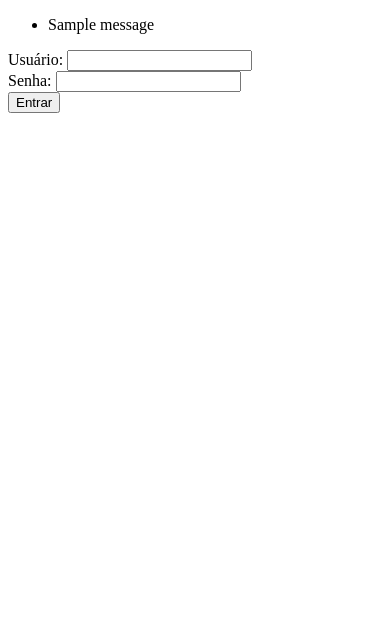
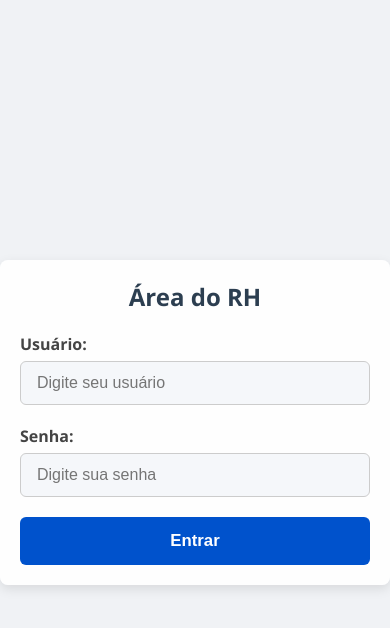
Before and after one commit to AlvaroMayF/satisfa-o, a Flask app: page /admin/login in a window 390 px wide. Shown: the top 628 px of the page. Run offline with Flask 3, Linux system fonts and the light colour scheme; tables that the repository leaves empty hold one stand-in row (values such as "Sample post"); one stand-in notice (Sample message) is shown.

Commit message:
protecao de rotas rh/admin

```diff
--- a/app.py
+++ b/app.py
@@ -1,52 +1,58 @@
 import os
 import sqlite3
 from datetime import datetime
+from functools import wraps
 from flask import (
-    Flask, render_template, request, redirect,
-    url_for, session, flash
+    Flask, render_template, request,
+    redirect, url_for, session, flash
 )
 
-app = Flask(__name__)
-# Secret key for sessions & flash messages
-app.secret_key = os.getenv('FLASK_SECRET_KEY', 'uma_string_bem_grande_e_dificil_de_adivinhar')
-
-# Path to your SQLite database
+# ------------------------------------------------------------------------------
+# Configurações iniciais
+# ------------------------------------------------------------------------------
+app = Flask(__name__, template_folder='templates')
+app.secret_key = os.getenv('FLASK_SECRET_KEY',
+                          'uma_string_bem_grande_e_dificil_de_adivinhar')
 DATABASE = 'survey.db'
-
 
 def get_db_connection():
     conn = sqlite3.connect(DATABASE)
     conn.row_factory = sqlite3.Row
     return conn
 
+# ------------------------------------------------------------------------------
+# Decorator para proteger rotas admin
+# ------------------------------------------------------------------------------
+def admin_login_required(f):
+    @wraps(f)
+    def decorated_view(*args, **kwargs):
+        if not session.get('admin_logged_in'):
+            return redirect(url_for('admin_login'))
+        return f(*args, **kwargs)
+    return decorated_view
 
-# -----------------------------
-#  Helpers / Template Filters
-# -----------------------------
-
+# ------------------------------------------------------------------------------
+# Filtro Jinja para formatar datas
+# ------------------------------------------------------------------------------
 @app.template_filter('format_datetime')
 def format_datetime(value):
-    """Format a SQL datetime string into 'DD/MM/YYYY HH:MM'."""
     if not value:
         return ''
     dt = datetime.strptime(value, "%Y-%m-%d %H:%M:%S")
     return dt.strftime("%d/%m/%Y %H:%M")
 
-
-# -----------------------------
-#  COLABORADOR – Login & Pesquisa
-# -----------------------------
-
+# ------------------------------------------------------------------------------
+# ROTA: Login do colaborador
+# ------------------------------------------------------------------------------
 @app.route('/', methods=['GET', 'POST'])
 def login():
     error = None
     if request.method == 'POST':
-        cpf = request.form.get('cpf', '').strip()
-        dob = request.form.get('data_nascimento', '').strip()
+        cpf = request.form.get('cpf','').strip()
+        dob = request.form.get('data_nascimento','').strip()
 
-        # Simple CPF validation
         if not cpf.isdigit():
-            error = 'Informe o CPF apenas com números.'
+            error = 'Use somente números no CPF.'
         else:
             conn = get_db_connection()
             user = conn.execute(
@@ -56,157 +62,189 @@ def login():
             conn.close()
 
             if not user:
-                error = 'Dados inválidos.'
+                error = 'CPF ou data incorretos.'
             elif user['respondeu']:
                 error = 'Você já respondeu à pesquisa.'
             else:
-                # store user in session and go to first question
                 session.clear()
                 session['user_id'] = user['id']
-                return redirect(url_for('pesquisa', user_id=user['id']))
+                return redirect(url_for('pesquisa', question_id=1))
 
     return render_template('login/login.html', error=error)
 
-
-@app.route('/pesquisa/<int:user_id>', methods=['GET', 'POST'])
-def pesquisa(user_id):
-    # Protect this route: only logged in users can proceed
-    if session.get('user_id') != user_id:
+# ------------------------------------------------------------------------------
+# ROTA: Pesquisa (protegida)
+# ------------------------------------------------------------------------------
+@app.route('/pesquisa/<int:question_id>', methods=['GET','POST'])
+def pesquisa(question_id):
+    if 'user_id' not in session:
         return redirect(url_for('login'))
 
     conn = get_db_connection()
-    # fetch the question text & type from a legacy table or dynamic form_questions
-    question = conn.execute(
-        'SELECT * FROM form_questions WHERE id = ?', (user_id,)
+    q = conn.execute(
+        'SELECT * FROM form_questions WHERE id = ?',
+        (question_id,)
     ).fetchone()
-    # If no question found, redirect back to login
-    if question is None:
+
+    if not q:
         conn.close()
+        flash('Pergunta não encontrada.')
         return redirect(url_for('login'))
 
     if request.method == 'POST':
         answer = request.form.get('answer')
-        # save into a new responses table for dynamic form
+        # grava o envio geral
         conn.execute(
-            'INSERT INTO response_answers (response_id, question_id, answer) VALUES ('
-            '(SELECT id FROM responses WHERE cpf = ?), ?, ?)',
-            (session['user_id'], user_id, answer)
+            'INSERT INTO responses (cpf, submitted_at) VALUES (?, ?)',
+            (session['user_id'], datetime.now())
+        )
+        resp_id = conn.execute('SELECT last_insert_rowid()').fetchone()[0]
+        # grava a resposta individual
+        conn.execute(
+            'INSERT INTO response_answers '
+            '(response_id, question_id, answer) VALUES (?, ?, ?)',
+            (resp_id, question_id, answer)
+        )
+        conn.execute(
+            'UPDATE colaboradores SET respondeu = 1 WHERE id = ?',
+            (session['user_id'],)
         )
         conn.commit()
+
+        # próximo id
+        nxt = conn.execute(
+            'SELECT id FROM form_questions WHERE id > ? ORDER BY id LIMIT 1',
+            (question_id,)
+        ).fetchone()
         conn.close()
-        flash('Resposta registrada!')
-        # find next question
-        next_q = conn.execute(
-            'SELECT id FROM form_questions WHERE id > ? ORDER BY id LIMIT 1',
-            (user_id,)
-        ).fetchone()
-        if next_q:
-            return redirect(url_for('pesquisa', user_id=next_q['id']))
-        # if no more questions, mark colaborador as responded
-        conn = get_db_connection()
-        conn.execute(
-            'UPDATE colaboradores SET respondeu = 1 WHERE id = ?',
-            (user_id,)
-        )
-        conn.commit()
-        conn.close()
-        session.clear()
-        return render_template('login/thank_you.html')
 
-    # For GET, fetch options for this question
-    options = conn.execute(
+        if nxt:
+            return redirect(url_for('pesquisa', question_id=nxt['id']))
+        flash('Obrigado! Pesquisa concluída.')
+        return redirect(url_for('login'))
+
+    opts = conn.execute(
         'SELECT * FROM form_options WHERE question_id = ?',
-        (user_id,)
+        (question_id,)
     ).fetchall()
     conn.close()
-    return render_template(
-        'pesquisa.html',
-        question=question,
-        options=options
-    )
+    return render_template('pesquisa.html', question=q, options=opts)
 
-
-# -----------------------------
-#  ADMIN – Login, Painel & Logout
-# -----------------------------
-
-@app.route('/admin/login', methods=['GET', 'POST'])
+# ------------------------------------------------------------------------------
+# ROTA: Login do RH/Admin
+# ------------------------------------------------------------------------------
+@app.route('/admin/login', methods=['GET','POST'])
 def admin_login():
-    # If already logged in, go straight to /admin
-    if session.get('admin_logged_in'):
-        return redirect(url_for('admin'))
-
     error = None
     if request.method == 'POST':
-        cpf = request.form.get('cpf', '').strip()
-        dob = request.form.get('data_nascimento', '').strip()
+        username = request.form.get('username','').strip()
+        password = request.form.get('password','').strip()
 
-        # simple validation
-        if not cpf.isdigit():
-            error = 'Use somente números no campo CPF.'
-        # authorized RH users hard-coded
-        elif (cpf == '12345678900' and dob == '1980-05-15') \
-             or (cpf == '98765432100' and dob == '1975-10-30'):
+        conn = get_db_connection()
+        admin = conn.execute(
+            'SELECT * FROM admins WHERE username = ?',
+            (username,)
+        ).fetchone()
+        conn.close()
+
+        if not admin:
+            error = 'Usuário não cadastrado.'
+        elif password != admin['password']:
+            error = 'Senha incorreta.'
+        else:
             session.clear()
             session['admin_logged_in'] = True
-            return redirect(url_for('admin'))
-        else:
-            error = 'Credenciais inválidas para o RH.'
+            return redirect(url_for('admin_panel'))
 
     return render_template('login/admin_login.html', error=error)
 
-
-@app.route('/admin')
-def admin():
-    if not session.get('admin_logged_in'):
-        return redirect(url_for('admin_login'))
-
-    conn = get_db_connection()
-    # fetch all historic responses
-    respostas = conn.execute(
-        'SELECT r.*, c.nome FROM response_answers r '
-        'JOIN responses s ON r.response_id = s.id '
-        'JOIN colaboradores c ON s.cpf = c.cpf '
-        'ORDER BY s.submitted_at DESC'
-    ).fetchall()
-
-    # calculate averages for each question
-    medias = []
-    for i in range(1, 12):
-        col = f"resposta{i}"
-        avg = conn.execute(
-            f"SELECT AVG(CAST({col} AS FLOAT)) as media FROM response_answers"
-        ).fetchone()['media']
-        medias.append(round(avg, 2) if avg is not None else 0)
-    conn.close()
-
-    return render_template('admin/admin.html', respostas=respostas, medias=medias)
-
-
 @app.route('/admin/logout')
+@admin_login_required
 def admin_logout():
     session.clear()
     return redirect(url_for('admin_login'))
 
+# ------------------------------------------------------------------------------
+# ROTA: Painel Admin
+# ------------------------------------------------------------------------------
+@app.route('/admin')
+@admin_login_required
+def admin_panel():
+    conn = get_db_connection()
+    medias = conn.execute('''
+        SELECT q.id,
+               q.question_text AS text,
+               AVG(CAST(a.answer AS REAL)) AS avg_answer
+        FROM form_questions q
+        LEFT JOIN response_answers a
+          ON a.question_id = q.id
+        GROUP BY q.id
+        ORDER BY q.id
+    ''').fetchall()
 
-# -----------------------------
-#  ERRO HANDLERS
-# -----------------------------
+    respostas = conn.execute('''
+        SELECT r.id, r.submitted_at
+        FROM responses r
+        ORDER BY r.submitted_at DESC
+    ''').fetchall()
+    conn.close()
 
+    return render_template('login/admin.html',
+                           medias=medias,
+                           respostas=respostas)
+
+# ------------------------------------------------------------------------------
+# FORM BUILDER
+# ------------------------------------------------------------------------------
+@app.route('/admin/form-builder', methods=['GET','POST'])
+@admin_login_required
+def form_builder():
+    conn = get_db_connection()
+    if request.method == 'POST':
+        idx = request.form.get('order_index')
+        txt = request.form.get('question_text')
+        typ = request.form.get('question_type')
+        if not idx or not txt or not typ:
+            flash('Preencha todos os campos.')
+        else:
+            conn.execute(
+                'INSERT INTO form_questions (order_index,question_text,question_type) '
+                'VALUES (?, ?, ?)',
+                (int(idx), txt, typ)
+            )
+            conn.commit()
+        return redirect(url_for('form_builder'))
+
+    perguntas = conn.execute(
+        'SELECT * FROM form_questions ORDER BY order_index'
+    ).fetchall()
+    conn.close()
+    return render_template('form_builder.html', perguntas=perguntas)
+
+@app.route('/admin/form-builder/delete/<int:qid>', methods=['POST'])
+@admin_login_required
+def delete_question(qid):
+    conn = get_db_connection()
+    conn.execute('DELETE FROM form_options WHERE question_id = ?', (qid,))
+    conn.execute('DELETE FROM form_questions WHERE id = ?', (qid,))
+    conn.commit()
+    conn.close()
+    return redirect(url_for('form_builder'))
+
+# ------------------------------------------------------------------------------
+# Tratamento de erros
+# ------------------------------------------------------------------------------
 @app.errorhandler(404)
 def not_found(e):
     return render_template('404.html'), 404
-
 
 @app.errorhandler(500)
 def server_error(e):
     return render_template('500.html'), 500
 
-
-# -----------------------------
-#  RUN
-# -----------------------------
-
+# ------------------------------------------------------------------------------
+# Inicialização do servidor
+# ------------------------------------------------------------------------------
 if __name__ == '__main__':
     port = int(os.environ.get('PORT', 10000))
     app.run(host='0.0.0.0', port=port, debug=True)
--- /dev/null
+++ b/static/rh.css
@@ -0,0 +1,76 @@
+/* static/rh.css */
+
+/* -----------------------------
+   Container de Login RH
+   ----------------------------- */
+.rh-login-container {
+  background-color: rgba(255, 255, 255, 0.95);
+  width: 100%;
+  max-width: 400px;
+  margin: 80px auto;
+  padding: 30px;
+  border-radius: 8px;
+  box-shadow: 0 4px 12px rgba(0, 0, 0, 0.1);
+}
+.rh-login-container h2 {
+  text-align: center;
+  margin-bottom: 20px;
+  color: #2c3e50;
+  font-size: 1.8rem;
+}
+.rh-login-container label {
+  display: block;
+  margin-bottom: 6px;
+  font-weight: bold;
+  color: #444;
+}
+.rh-login-container input[type="text"],
+.rh-login-container input[type="date"],
+.rh-login-container input[type="password"] {
+  width: 100%;
+  padding: 12px 16px;
+  margin-bottom: 20px;
+  border: 1px solid #ccc;
+  border-radius: 6px;
+  background-color: #f5f7fa;
+  font-size: 1rem;
+  transition: border-color 0.3s ease, box-shadow 0.3s ease;
+}
+.rh-login-container input:focus {
+  border-color: #0052cc;
+  box-shadow: 0 0 0 3px rgba(0, 82, 204, 0.2);
+  outline: none;
+}
+.rh-login-container button[type="submit"] {
+  width: 100%;
+  padding: 14px 0;
+  background-color: #0052cc;
+  color: #fff;
+  border: none;
+  border-radius: 6px;
+  font-size: 1.05rem;
+  font-weight: 600;
+  cursor: pointer;
+  transition: background-color 0.3s ease;
+}
+.rh-login-container button[type="submit"]:hover {
+  background-color: #0041a8;
+}
+.rh-login-container .error {
+  color: #c00;
+  text-align: center;
+  margin-top: 10px;
+}
+
+/* -----------------------------
+   Responsividade Mobile
+   ----------------------------- */
+@media (max-width: 500px) {
+  .rh-login-container {
+    padding: 20px;
+    margin: 40px auto;
+  }
+  .rh-login-container h2 {
+    font-size: 1.5rem;
+  }
+}
--- a/templates/login/admin_login.html
+++ b/templates/login/admin_login.html
@@ -1,29 +1,42 @@
-<!-- templates/admin_login.html -->
 <!DOCTYPE html>
 <html lang="pt-br">
 <head>
-  <meta charset="UTF-8" />
-  <title>Admin Login</title>
+  <meta charset="UTF-8">
+  <title>Login RH – Área do RH</title>
+  <!-- CSS global -->
+  <link rel="stylesheet" href="{{ url_for('static', filename='style.css') }}">
+  <!-- CSS específico da área de RH -->
+  <link rel="stylesheet" href="{{ url_for('static', filename='rh.css') }}">
 </head>
 <body>
-  {% with messages = get_flashed_messages(with_categories=true) %}
-    {% if messages %}
-      <ul>
-      {% for category, msg in messages %}
-        <li class="{{ category }}">{{ msg }}</li>
-      {% endfor %}
-      </ul>
+  <div class="rh-login-container">
+    <h2>Área do RH</h2>
+
+    <form method="POST">
+      <label for="username">Usuário:</label>
+      <input
+        type="text"
+        name="username"
+        id="username"
+        placeholder="Digite seu usuário"
+        required
+      >
+
+      <label for="password">Senha:</label>
+      <input
+        type="password"
+        name="password"
+        id="password"
+        placeholder="Digite sua senha"
+        required
+      >
+
+      <button type="submit">Entrar</button>
+    </form>
+
+    {% if error %}
+      <p class="error">{{ error }}</p>
     {% endif %}
-  {% endwith %}
-
-  <form method="post" action="{{ url_for('admin_login') }}">
-    <label>Usuário:
-      <input type="text" name="username" required>
-    </label><br/>
-    <label>Senha:
-      <input type="password" name="password" required>
-    </label><br/>
-    <button type="submit">Entrar</button>
-  </form>
+  </div>
 </body>
 </html>
```
Also changed, not shown: init_db.py (+79 -37 lines), survey.db, templates/login/admin.html (renamed from templates/admin.html), templates/login/pesquisa.html (renamed from templates/pesquisa.html).
